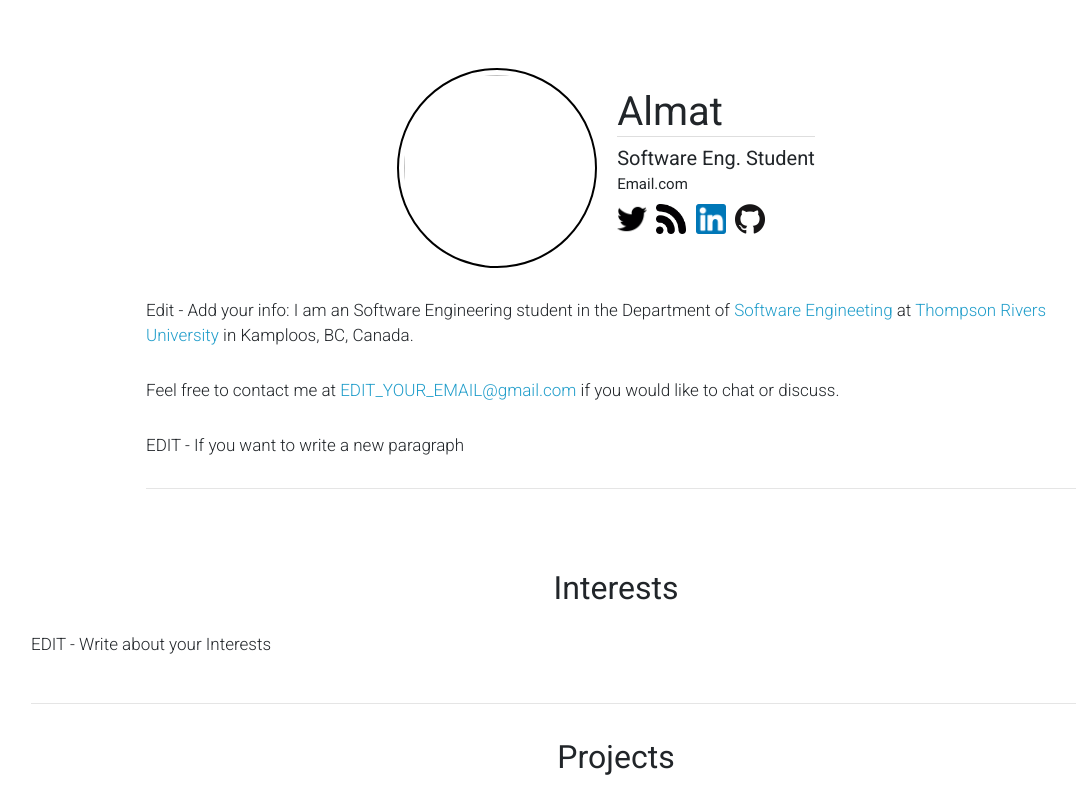
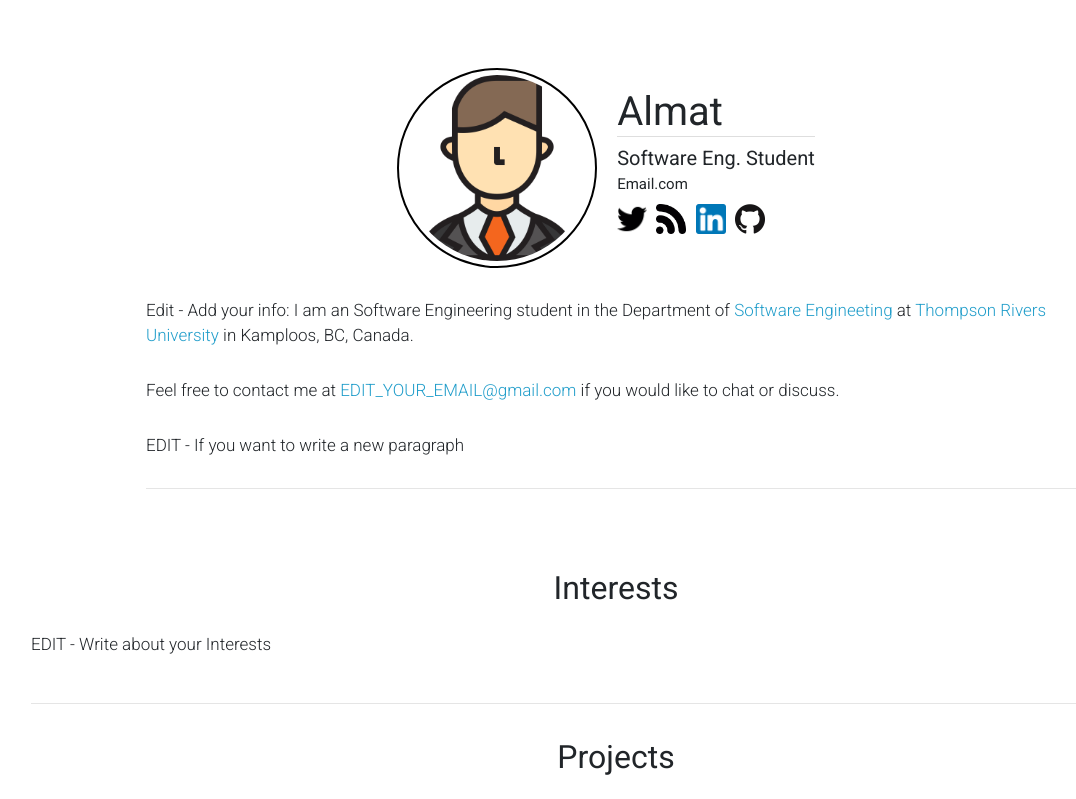
Before and after one commit to AlmatB/AlmatB.github.io, a plain HTML site: page index.html in a window 1280 px wide. Shown: the top 799 px of the page, without its empty margins (24-1100 px from the left). Drawn offline with nearby package versions, Linux system fonts and the light colour scheme.

Commit message:
Update index.html

```diff
--- a/index.html
+++ b/index.html
@@ -42,7 +42,7 @@
           <!-- <div class="col-md-12 center-block"> -->
           <div class="text-center">
             <a href="./index.html">
-              <img id="profile-image" src="img/profile_small.jpg">
+              <img id="profile-image" src="res/img/profile_small.jpg">
             </a>
           </div>
           <!-- </div> -->
```
